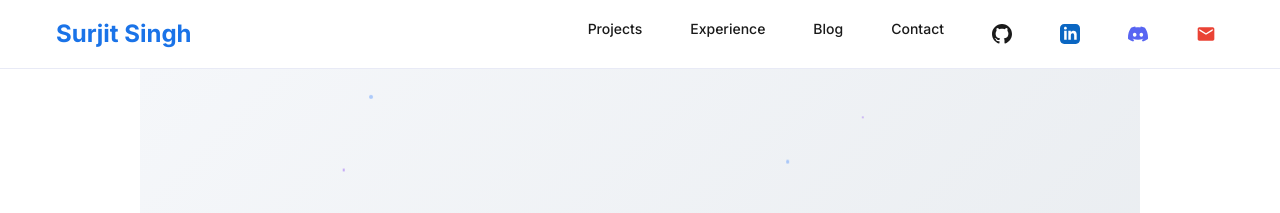
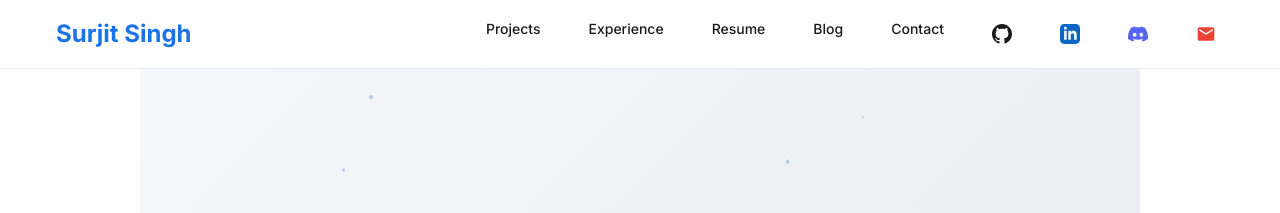
Before and after one commit to surjit7/surjit7.github.io, a Jekyll site: the page built from index.md, in a window 1280 px wide. Shown: the top 213 px of the page. Built offline with Jekyll 4.4.1, drawn with Linux system fonts in a browser that asks for light colours.

Commit message:
feat: Add Resume link to header navigation
- Added Resume link to main navigation header
- Resume appears between Experience and Blog
- Easy navigation to resume page from anywhere on site

```diff
--- a/_includes/header.html
+++ b/_includes/header.html
@@ -1,11 +1,12 @@
 <header class="site-header">
   <nav class="site-nav">
     <a href="{{ '/' | relative_url }}" class="nav-logo" style="font-weight: 700; font-size: 1.5rem;">Surjit Singh</a>
-    <ul class="nav-list">
-      <li><a href="{{ '/projects/' | relative_url }}">Projects</a></li>
-      <li><a href="{{ '/experience/' | relative_url }}">Experience</a></li>
-      <li><a href="{{ '/blog/' | relative_url }}">Blog</a></li>
-      <li><a href="{{ '/contact/' | relative_url }}">Contact</a></li>
+     <ul class="nav-list">
+       <li><a href="{{ '/projects/' | relative_url }}">Projects</a></li>
+       <li><a href="{{ '/experience/' | relative_url }}">Experience</a></li>
+       <li><a href="{{ '/resume/' | relative_url }}">Resume</a></li>
+       <li><a href="{{ '/blog/' | relative_url }}">Blog</a></li>
+       <li><a href="{{ '/contact/' | relative_url }}">Contact</a></li>
       <li>
         <a href="https://github.com/surjit7" target="_blank" rel="noopener" class="nav-social-icon" title="GitHub">
           <svg class="icon github-icon" viewBox="0 0 24 24" fill="currentColor"><path d="M12 0c-6.626 0-12 5.373-12 12 0 5.302 3.438 9.8 8.207 11.387.599.111.793-.261.793-.577v-2.234c-3.338.726-4.033-1.416-4.033-1.416-.546-1.387-1.333-1.756-1.333-1.756-1.089-.745.083-.729.083-.729 1.205.084 1.839 1.237 1.839 1.237 1.07 1.834 2.807 1.304 3.492.997.107-.775.418-1.305.762-1.604-2.665-.305-5.467-1.334-5.467-5.931 0-1.311.469-2.381 1.236-3.221-.124-.303-.535-1.524.117-3.176 0 0 1.008-.322 3.301 1.23.957-.266 1.983-.399 3.003-.404 1.02.005 2.047.138 3.006.404 2.291-1.552 3.297-1.23 3.297-1.23.653 1.653.242 2.874.118 3.176.77.84 1.235 1.911 1.235 3.221 0 4.609-2.807 5.624-5.479 5.921.43.372.823 1.102.823 2.222v3.293c0 .319.192.694.801.576 4.765-1.589 8.199-6.086 8.199-11.386 0-6.627-5.373-12-12-12z"/></svg>
```
Also changed, not shown: 7 other files.
